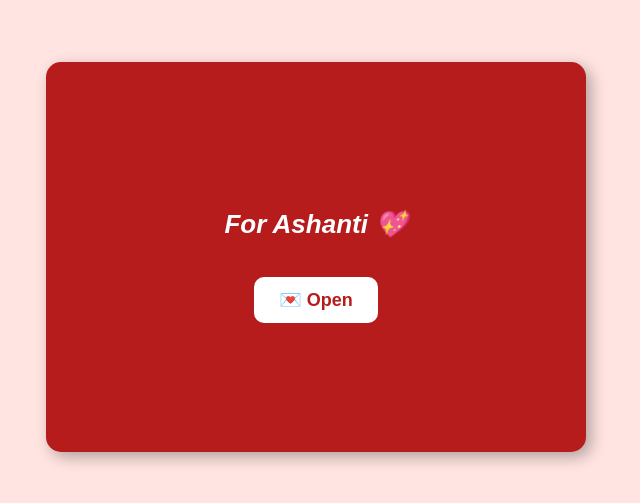
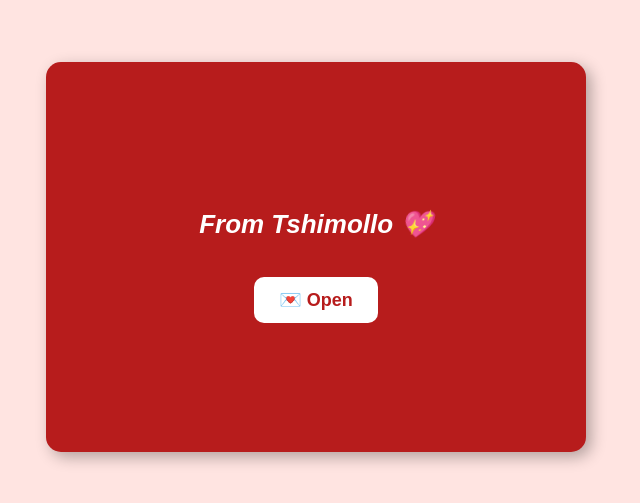
Before and after one commit to Tshimzaaa/valentines-proposal, a plain HTML site: page index.html in a window 1280 px wide. Shown: the part 143-646 px from the top of the page, without its empty margins (324-964 px from the left). Drawn offline with Linux system fonts and the light colour scheme.

Commit message:
index.html

```diff
--- a/index.html
+++ b/index.html
@@ -9,7 +9,7 @@
 <body>
     <div class="container">
         <div class="stamp"></div>
-        <h1>For Ashanti 💖</h1>
+        <h1>From Tshimollo 💖</h1>
         <button class="button" onclick="nextPage()">💌 Open</button>
     </div>
 
```
